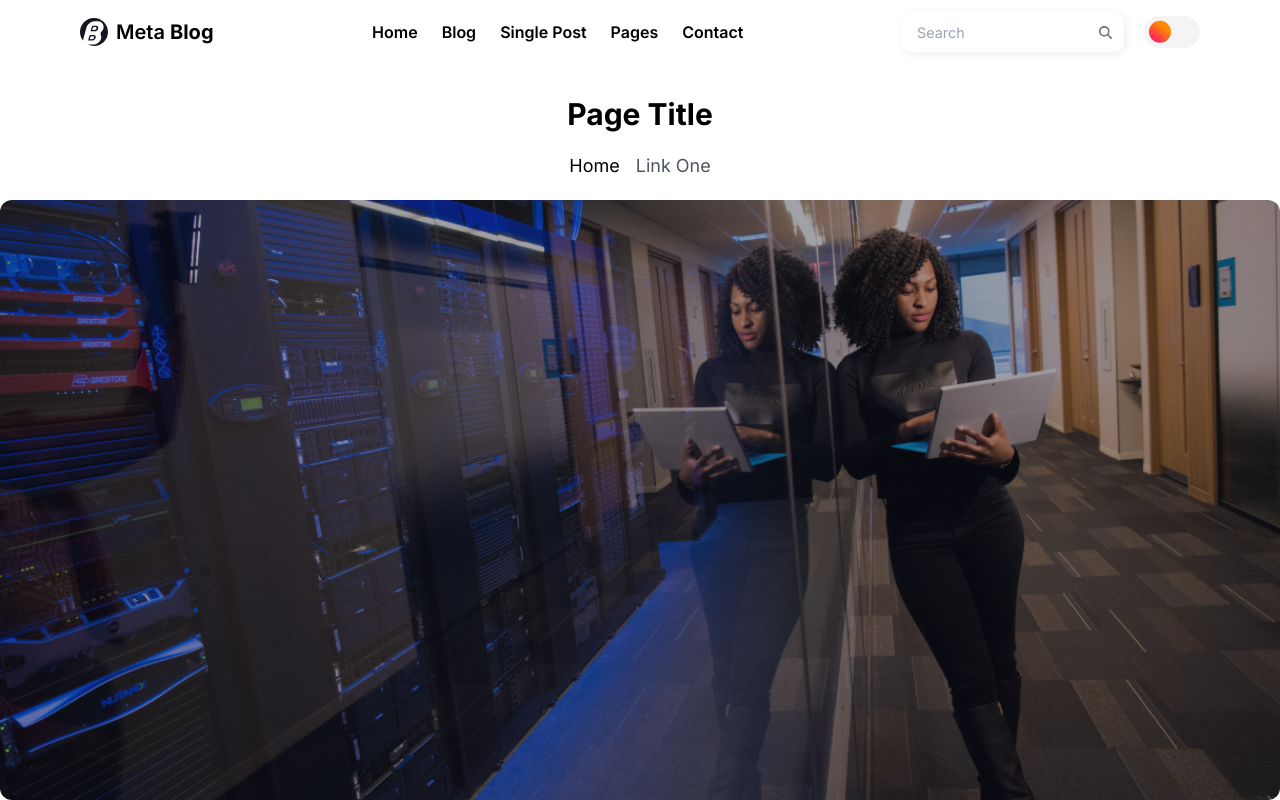
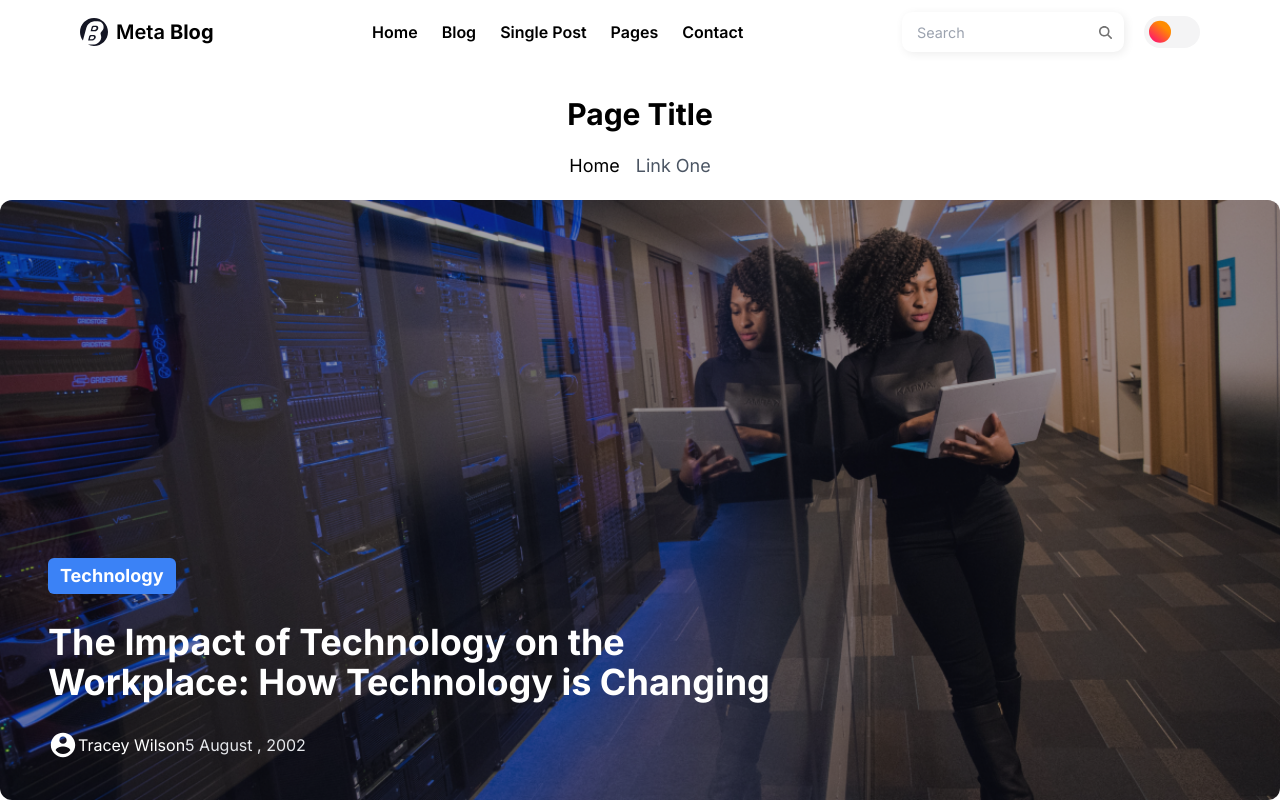
Before and after one commit to Umar-Farooq-217/Contentful-CMS-project, a Next.js app: page /blog in a window 1280 px wide. Built offline with nearby package versions, Linux system fonts and the light colour scheme.

Commit message:
contenful

```diff
--- a/app/blog/page.js
+++ b/app/blog/page.js
@@ -1,6 +1,8 @@
 import React from 'react'
 import Navbar from '../components/navbar/Navbar'
 import Link from 'next/link'
+import { IoMdContact } from "react-icons/io";
+
 
 export default function page() {
   return (
@@ -9,7 +11,23 @@ export default function page() {
         <h1 className="font-bold text-3xl text-center mt-8">Page Title</h1>
         <h1 className='text-center my-5'><Link href='/' className='text-lg px-2'>Home</Link><Link className='text-gray-600 text-lg px-2' href='/'>Link One</Link> </h1>
 
-      <div className="bg-[url('/Image.png')] bg-cover bg-no-repeat bg-center rounded-xl min-h-[600px]"></div>
+      <div className="bg-[url('/Image.png')] bg-cover bg-no-repeat bg-center rounded-xl min-h-[600px] relative p-12">
+      <div className="absolute bottom-10">
+      <button className='text-lg text-white py-1 px-3 bg-blue-500 font-bold rounded-md'>Technology</button>
+      <h1 className="text-4xl text-white  w-[60%] font-bold pt-7">
+      The Impact of Technology on the Workplace: How Technology is Changing
+      </h1>
+      <div className="flex items-center pt-7">
+
+        <IoMdContact className='text-white text-3xl'/>
+        <p className="text-md text-white ">Tracey Wilson</p>
+        <p className="text-md text-gray-200 ">5 August , 2002</p>
+
+
+      </div>
+
+      </div>
+      </div>
     </div>
   )
 }
--- /dev/null
+++ b/app/footer/Footer.js
@@ -0,0 +1,67 @@
+import React from 'react'
+import { FcBusinessman } from "react-icons/fc";
+import { HiOutlineMail } from "react-icons/hi";
+import Image from 'next/image';
+
+export default function Footer() {
+  return (
+    <div>
+      <div className="bg-gray-200 ">
+   <div className="w-full grid lg:grid-cols-10 md:grid-cols-5 sm:grid-cols-1  md:px-36 sm:px-10 gap-5 mt-16 py-16 secondAnimate ">
+  <div className=" md:col-span-3 ">
+      <h1 className="text-lg font-bold" > About</h1>
+      <p className="text-gray-700 pt-5 mr-5">Lorem ipsum dolor sit amet, consectetur adipiscing elit,
+         sed do eiusmod tempor incididunt ut labore et dolore magna aliqua. Ut enim ad minim veniam</p>
+         <h1 className="text-gray-700 pt-5"><span className="text-lg font-bold text-black">Email :</span > 234567953</h1>
+         <h1 className="text-gray-700 pt-5"><span className="text-lg font-bold text-black">Phone :</span > ghhh@gmail.com</h1>
+    </div>
+    <div className=""></div>
+    <div className="  ">
+      <h1 className="font-bold text-lg">Quick Link</h1>
+      <p className="text-gray-700 pt-[15px]">Home</p>
+      <p className="text-gray-700 py-[11px]">About</p>
+      <p className="text-gray-700 py-[11px]">Blog</p>
+      <p className="text-gray-700 py-[11px]">Archived</p>
+      <p className="text-gray-700 py-[11px]">Author</p>
+      <p className="text-gray-700 py-[11px]">Contact</p>
+    </div>
+    <div className=" ">
+    <h1 className="font-bold text-lg">Category</h1>
+    <p className="text-gray-700 pt-[15px]">LifeStyle</p>
+    <p className="text-gray-700 pt-[11px]">Technology</p>
+    <p className="text-gray-700 pt-[11px]">Travel</p>
+    <p className="text-gray-700 pt-[11px]">Business</p>
+    <p className="text-gray-700 pt-[11px]">Economy</p>
+    <p className="text-gray-700 pt-[11px]">Sports</p>
+    </div>
+    <div className=""></div>
+    <div className=" bg-white  md:col-span-3 p-8 text-center rounded-xl ">
+      <h1 className="text-lg font-bold mt-5">Weekly Newsletter</h1>
+      <p className="text-sm font-semibold mt-2 text-gray-700">Get blog articles and offers via email</p>
+       <div className="flex justify-between items-center border-[2px] border-gray-400 px-5 py-1 mt-8 rounded-lg">
+        <input  type="email" className='w-full p-1 inp border-t-white' placeholder='Enter Email' />
+        <HiOutlineMail className='text-xl text-gray-500' />
+
+       </div>
+       <button className='w-full bg-blue-700 font-bold text-center py-3 rounded-lg text-white mt-5'>Subscribe</button>
+    </div>
+   </div>
+   <p className="bg-gray-400 h-[1px] my-5 md:mx-36 sm:mx-10"></p>
+   <div className="flex justify-between items-center py-8 md:px-36 sm:px-10">
+    <div className="flex">
+      <Image src='/footerLogo.svg' width={50} height={50} alt="pic" />
+      <div className="">
+        <h1 className="text-lg ">Meta <span className="font-bold">Blog</span></h1>
+        <p className="text-[16px] ">© JS Template 2023. All Rights Reserved.</p>
+      </div>
+    </div>
+    <div className="flex items-center">
+      <h1 className="text-lg text-gray-700 px-2">Terms of Use</h1>
+      <h1 className="text-lg text-gray-700 px-2">Privacy Policy</h1>
+      <h1 className="text-lg text-gray-700 px-2">Privacy of Coolies</h1>
+    </div>
+   </div>
+   </div>
+    </div>
+  )
+}
--- a/app/page.js
+++ b/app/page.js
@@ -2,8 +2,8 @@ import Image from "next/image";
 import client from "@/lib/contenful";
 import Navbar from "./components/navbar/Navbar";
 import Link from "next/link";
-import { FcBusinessman } from "react-icons/fc";
-import { HiOutlineMail } from "react-icons/hi";
+
+import Footer from "./footer/Footer";
 
 
 const fetchServices = async () => {
@@ -135,45 +135,7 @@ export default async function Home() {
    </div>
 
 
-   <div className="bg-gray-200 w-full grid lg:grid-cols-10 md:grid-cols-5 sm:grid-cols-1  md:px-36 sm:px-10 gap-5 mt-16 py-16 secondAnimate">
-  <div className=" md:col-span-3 ">
-      <h1 className="text-lg font-bold" > About</h1>
-      <p className="text-gray-700 pt-5 mr-5">Lorem ipsum dolor sit amet, consectetur adipiscing elit,
-         sed do eiusmod tempor incididunt ut labore et dolore magna aliqua. Ut enim ad minim veniam</p>
-         <h1 className="text-gray-700 pt-5"><span className="text-lg font-bold text-black">Email :</span > 234567953</h1>
-         <h1 className="text-gray-700 pt-5"><span className="text-lg font-bold text-black">Phone :</span > ghhh@gmail.com</h1>
-    </div>
-    <div className=""></div>
-    <div className="  ">
-      <h1 className="font-bold text-lg">Quick Link</h1>
-      <p className="text-gray-700 pt-[15px]">Home</p>
-      <p className="text-gray-700 py-[11px]">About</p>
-      <p className="text-gray-700 py-[11px]">Blog</p>
-      <p className="text-gray-700 py-[11px]">Archived</p>
-      <p className="text-gray-700 py-[11px]">Author</p>
-      <p className="text-gray-700 py-[11px]">Contact</p>
-    </div>
-    <div className=" ">
-    <h1 className="font-bold text-lg">Category</h1>
-    <p className="text-gray-700 pt-[15px]">LifeStyle</p>
-    <p className="text-gray-700 pt-[11px]">Technology</p>
-    <p className="text-gray-700 pt-[11px]">Travel</p>
-    <p className="text-gray-700 pt-[11px]">Business</p>
-    <p className="text-gray-700 pt-[11px]">Economy</p>
-    <p className="text-gray-700 pt-[11px]">Sports</p>
-    </div>
-    <div className=""></div>
-    <div className=" bg-white  md:col-span-3 p-8 text-center rounded-xl ">
-      <h1 className="text-lg font-bold mt-5">Weekly Newsletter</h1>
-      <p className="text-sm font-semibold mt-2 text-gray-700">Get blog articles and offers via email</p>
-       <div className="flex justify-between items-center border-[2px] border-gray-400 px-5 py-1 mt-8 rounded-lg">
-        <input  type="email" className='w-full p-1 inp border-t-white' placeholder='Enter Email' />
-        <HiOutlineMail className='text-xl text-gray-500' />
-
-       </div>
-       <button className='w-full bg-blue-700 font-bold text-center py-3 rounded-lg text-white mt-5'>Subscribe</button>
-    </div>
-   </div>
+   <Footer/>
    </div>
   );
 }
```
Also changed, not shown: public/footerLogo.svg (added).
